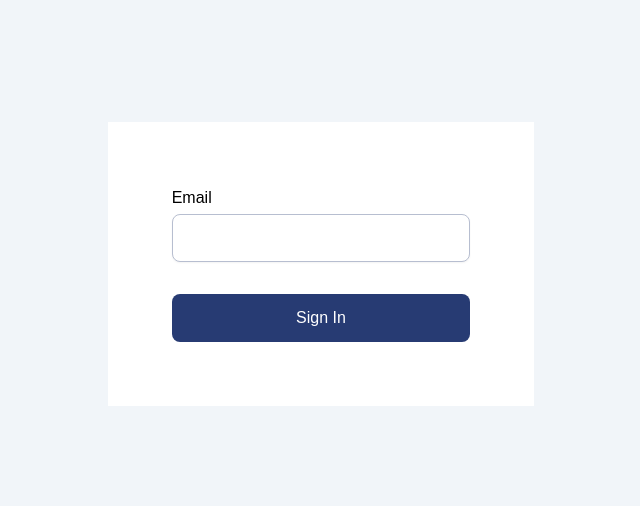
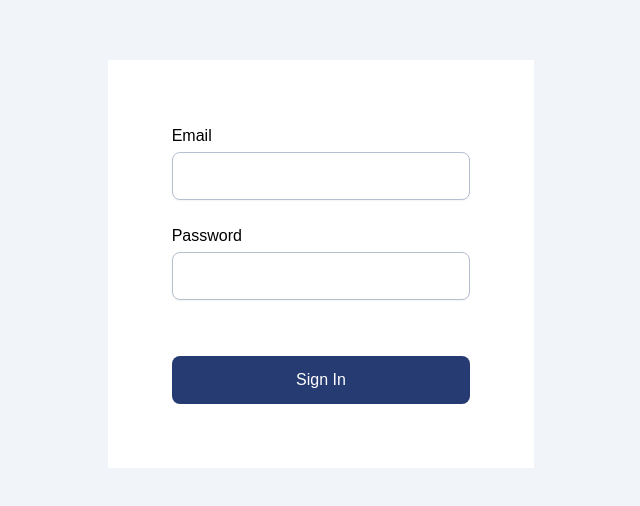
Before and after one commit to Sarbeng/react_portal, a React (Vite) app: page / in a window 1280 px wide. Shown: the part 136-642 px from the top of the page, without its empty margins (319-959 px from the left). Built offline with nearby package versions, Linux system fonts and the light colour scheme.

Commit message:
added type for typescript for the input elements yaaaayyyyy

```diff
--- a/src/components/TextInput.tsx
+++ b/src/components/TextInput.tsx
@@ -1,14 +1,15 @@
 
 interface Props{
-  name?: string
-  type?: string
-  label?:string
-  value?:string
-  ref?:string
-  handleChange: React.ChangeEvent<HTMLInputElement>
+  name?: string;
+  type?: string;
+  label?:string;
+  value?:string;
+  ref?:string;
+  handleChange: (e?: React.ChangeEvent<HTMLInputElement> | React.ChangeEvent<HTMLTextAreaElement>) => void;
+  handleBlur: React.FocusEventHandler<HTMLInputElement> | undefined;
 }
 
-export default function TextInput  (props:any) {
+export default function TextInput  (props:Props) {
     return (
 
             <div id="inputGroup">
@@ -16,7 +17,7 @@ export default function TextInput  (props:any) {
                 {props.label}
               </label>
               <input
-                className="mt-1  h-12 border border-primary-border rounded-lg w-full py-2 px-3 text-primary-main focus:outline-none  focus:border-primary-focused focus:ring-1 shadow-sm focus:ring-primary-focused "
+                className="mt-1 h-12 border border-primary-border rounded-lg w-full py-2 px-3 text-primary-main focus:outline-none  focus:border-primary-focused focus:ring-1 shadow-sm focus:ring-primary-focused "
                 name={props.name}
                 type={props.type}
                 value={props.value}
--- a/src/pages/Login/LoginPage.tsx
+++ b/src/pages/Login/LoginPage.tsx
@@ -14,7 +14,8 @@ export default function LoginPage() {
             password:''
         },
         validationSchema: Yup.object({
-            email: Yup.string().email().required()
+            email: Yup.string().email().required(),
+            password: Yup.string().required()
         }),
         onSubmit: values => {
           alert(JSON.stringify(values,null,2))
@@ -25,11 +26,20 @@ export default function LoginPage() {
       <div className="flex justify-center items-center h-screen w-screen md:bg-slate-100">
         <div className="p-4 md:p-16 bg-white w-full md:w-1/3">
           <form onSubmit={formik.handleSubmit}>
-            <TextInput label="Email" name="email" type="email" handleBlur={formik.handleBlur} value={formik.values.email} handleChange={formik.handleChange}/>
+           <div className="mb-6">
+           <TextInput label="Email" name="email" type="email" handleBlur={formik.handleBlur} value={formik.values.email} handleChange={formik.handleChange}/>
             {formik.touched.email && formik.errors.email ? (
          <div>{formik.errors.email}</div>
        ) : null}
 
+           </div>
+           <div className="mb-6">
+           <TextInput label="Password" name="password" type="password" handleBlur={formik.handleBlur} value={formik.values.password} handleChange={formik.handleChange}/>
+            {formik.touched.password && formik.errors.password ? (
+         <div>{formik.errors.password}</div>
+       ) : null}
+
+           </div>
             <div>
                 <button className="bg-primary-main w-full text-white rounded-lg px-4 py-2 h-12 mt-8" type="submit">Sign In</button>
             </div>
```
Also changed, not shown: src/components/IconInput.tsx (added).
